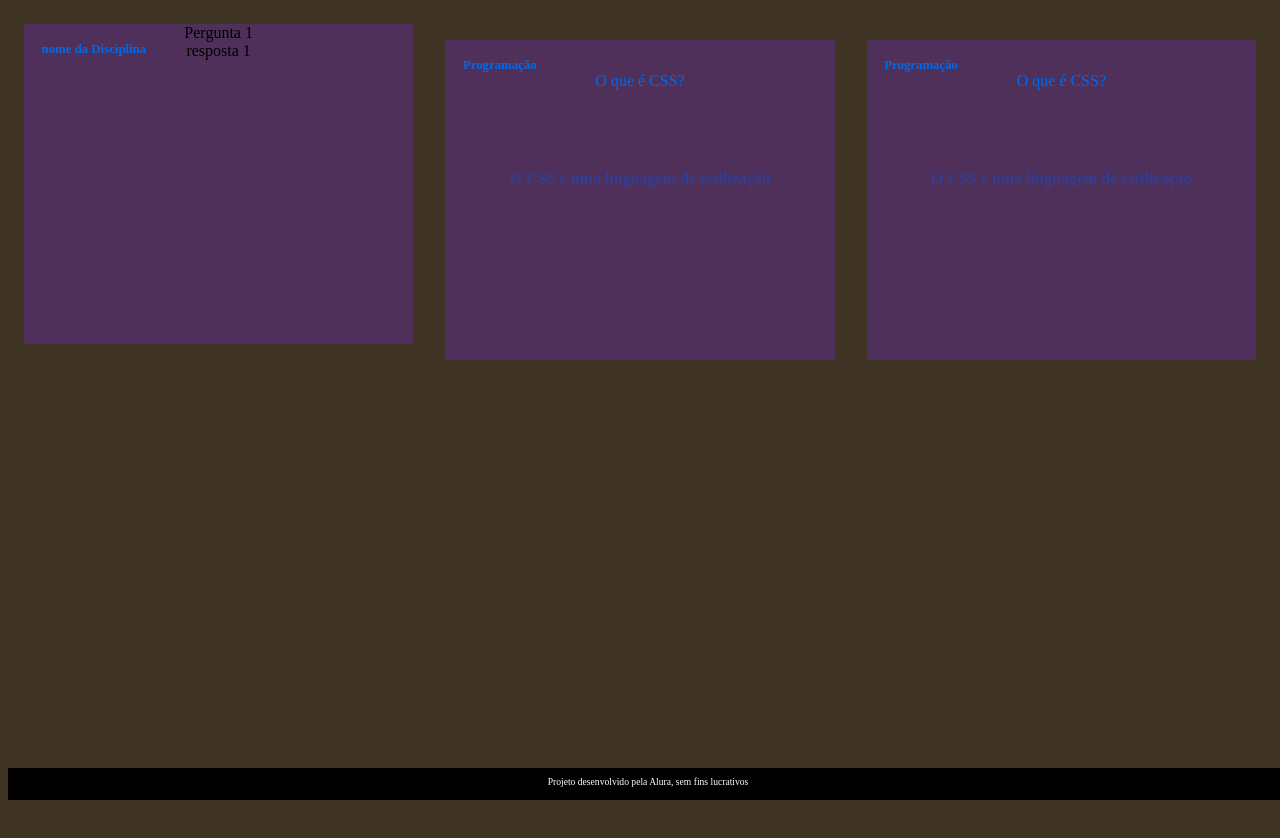
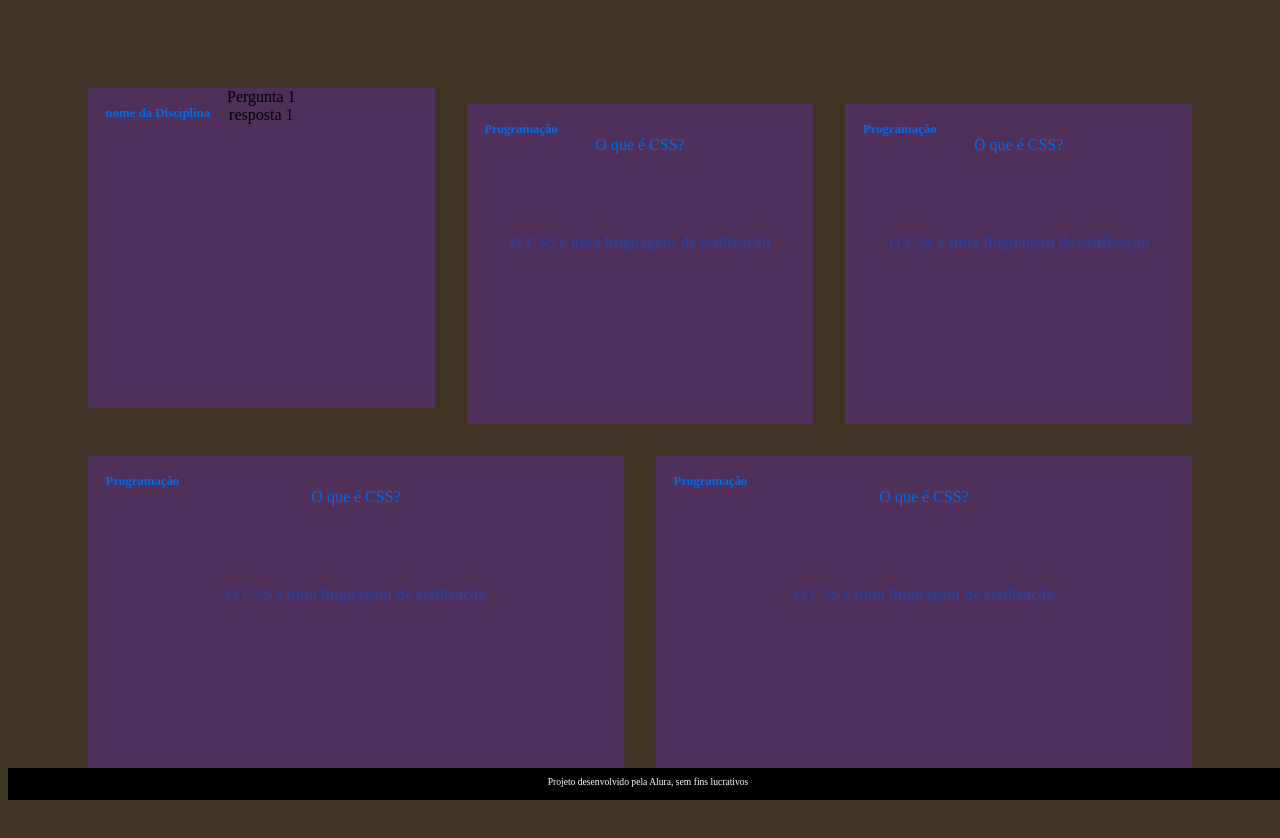
Before and after one commit to lucasmenezesroehrs/Flash-Cards, a plain HTML site: page index.html in a window 1280 px wide. Before the commit the page ends 800 px from the top, so only its background shows below. Drawn offline with Linux system fonts and the light colour scheme.

Commit message:
bjkkhuyl

```diff
--- a/index.html
+++ b/index.html
@@ -42,6 +42,28 @@
                     </div>
                 </div>
             </article>
+            <article class="cartao">
+                <div class="cartao__conteudo">
+                    <h3>Programação</h3>
+                    <div class="cartao__conteudo__pergunta">
+                        <p>O que é CSS?</p>
+                    </div>
+                    <div class="cartao__conteudo__resposta">
+                    <p>O CSS é uma linguagem de estilização</p>
+                    </div>
+                </div>
+            </article>
+            <article class="cartao">
+                <div class="cartao__conteudo">
+                    <h3>Programação</h3>
+                    <div class="cartao__conteudo__pergunta">
+                        <p>O que é CSS?</p>
+                    </div>
+                    <div class="cartao__conteudo__resposta">
+                    <p>O CSS é uma linguagem de estilização</p>
+                    </div>
+                </div>
+            </article>
         </section> <!--Agrupar coisas parecidas-->
     </main> <!--serve como o ponto de partida para a execução do programa-->
     <footer> <!--marca a área inferior, normalmente conhecida como rodapé, do conteúdo geral do documento ou do conteúdo de uma seção específica a qual ele está subordinado.-->
--- a/style.css
+++ b/style.css
@@ -11,6 +11,9 @@
 
 #container {
     display: flex; /* Elementos dispostos em linha */
+    flex-wrap: wrap;
+    justify-content: space-between;
+    padding:4rem;
 }
 
 .cartao {
```
